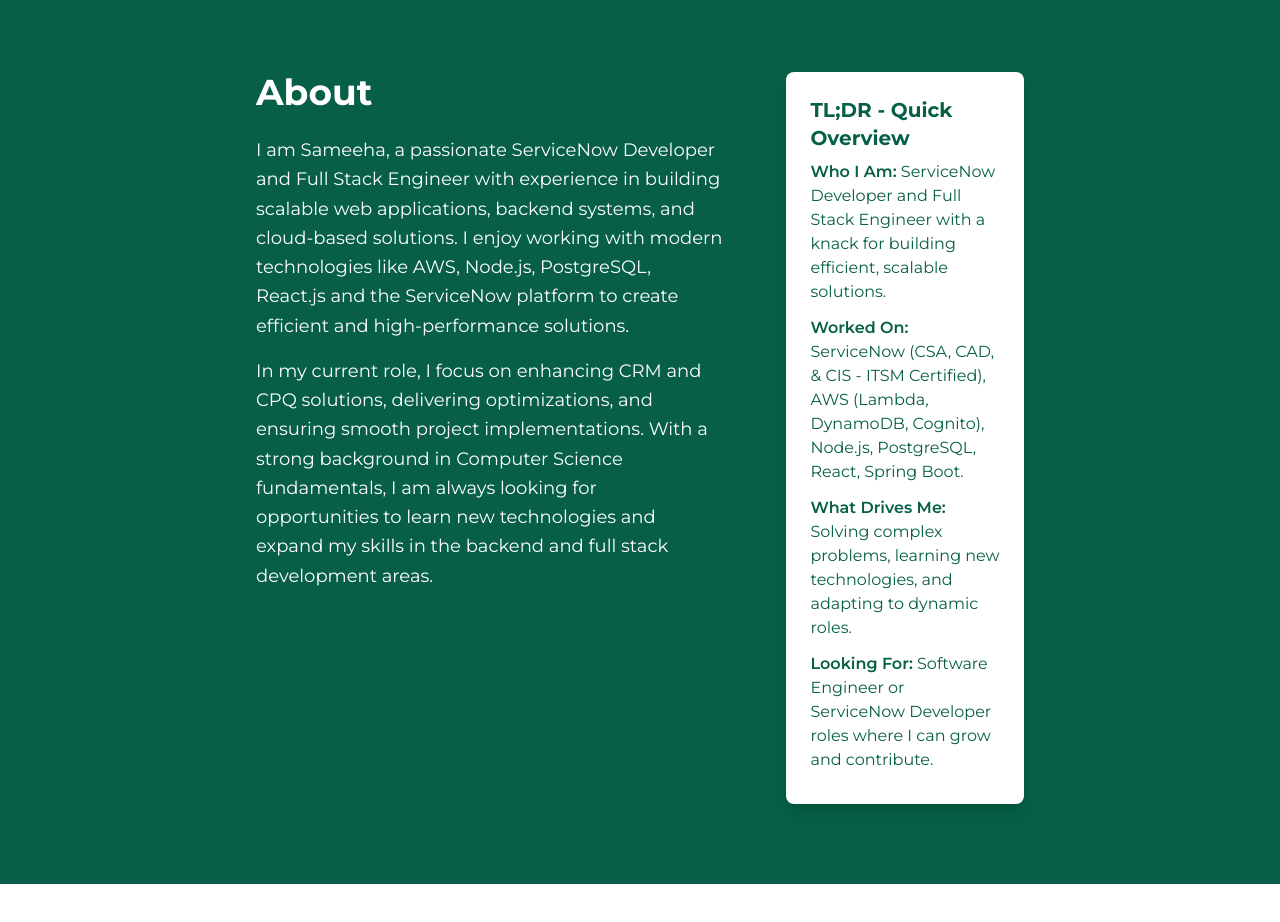
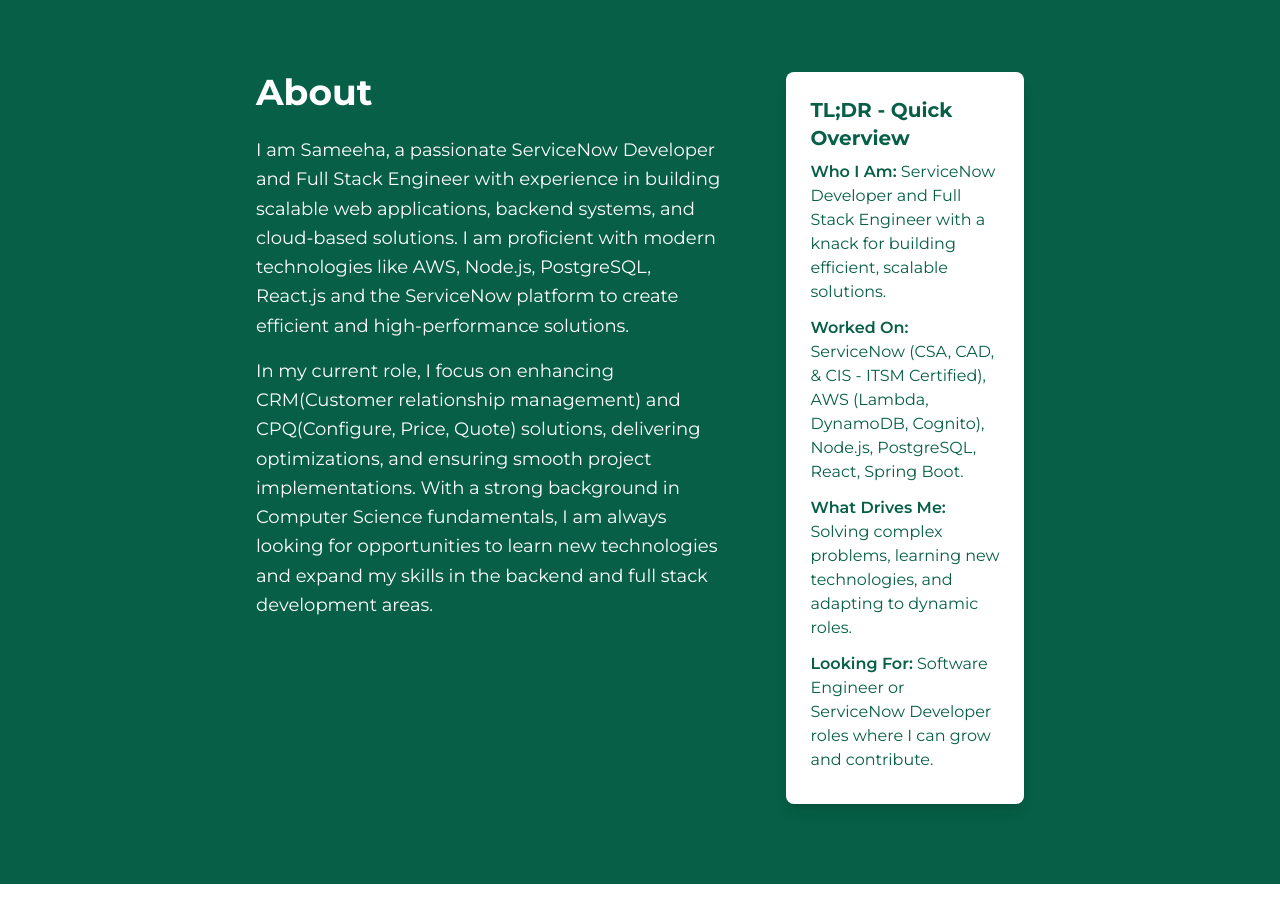
Before and after one commit to MSameeha/SameehaPortfolio, a Next.js app: page / in a window 1280 px wide. Shown: the part 940-1862 px from the top of the page. Built offline with nearby package versions, Linux system fonts and the light colour scheme.

Commit message:
about change

```diff
--- a/src/components/About.tsx
+++ b/src/components/About.tsx
@@ -19,10 +19,10 @@
                 </h2>
                 <p className="text-lg leading-relaxed">
                     I am Sameeha, a passionate ServiceNow Developer and Full Stack Engineer with experience in building scalable web applications, backend systems, and cloud-based solutions.
-                    I enjoy working with modern technologies like AWS, Node.js, PostgreSQL, React.js and the ServiceNow platform to create efficient and high-performance solutions.
+                    I am proficient with modern technologies like AWS, Node.js, PostgreSQL, React.js and the ServiceNow platform to create efficient and high-performance solutions.
                 </p>
                 <p className="mt-4 text-lg leading-relaxed">
-                    In my current role, I focus on enhancing CRM and CPQ solutions, delivering optimizations, and ensuring smooth project implementations. With a strong background in Computer Science fundamentals,
+                    In my current role, I focus on enhancing CRM(Customer relationship management) and CPQ(Configure, Price, Quote) solutions, delivering optimizations, and ensuring smooth project implementations. With a strong background in Computer Science fundamentals,
                     I am always looking for opportunities to learn new technologies and expand my skills in the backend and full stack development areas.
                 </p>
             </div>
```
